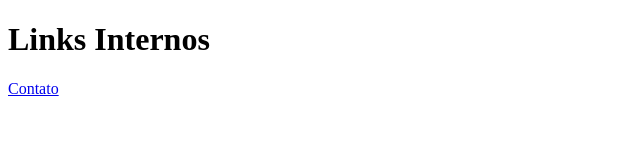
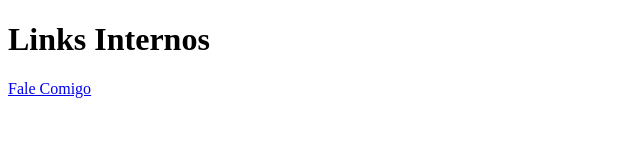
Before and after one commit to HeloMagalhaes/html-basico, a plain HTML site: page 06-links-internos/index.html in a window 1280 px wide. Shown: the full height of the page, 0-640 px from the left. Drawn offline with Linux system fonts and the light colour scheme.

Commit message:
primeiras-atividades

```diff
--- a/06-links-internos/index.html
+++ b/06-links-internos/index.html
@@ -9,6 +9,6 @@
 <body>
     <h1>Links Internos</h1>
 
-    <a href="Contato/contato.html">Contato</a>
+    <a href="Contato/contato.html">Fale Comigo</a>
 </body>
 </html>
```
